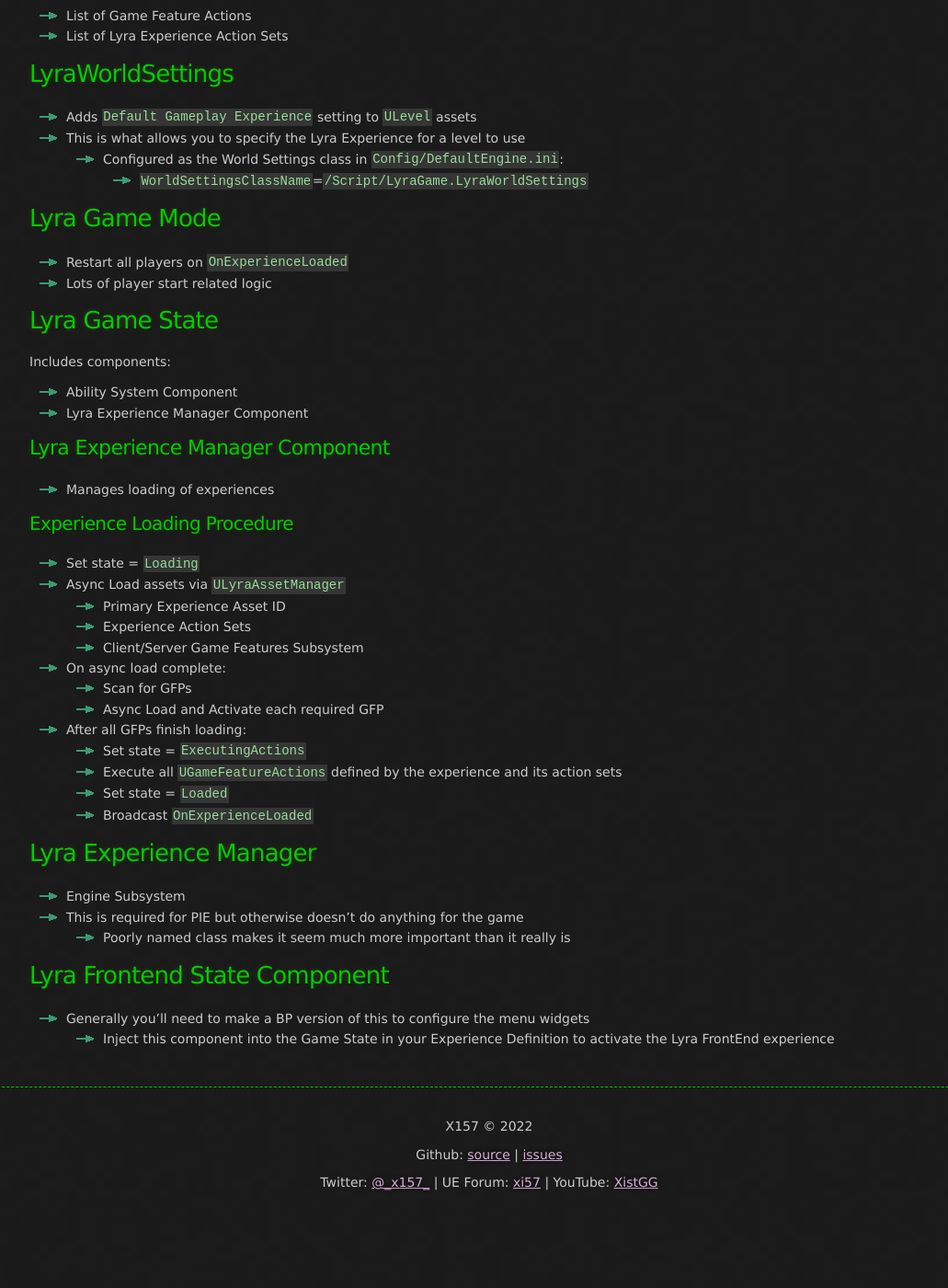
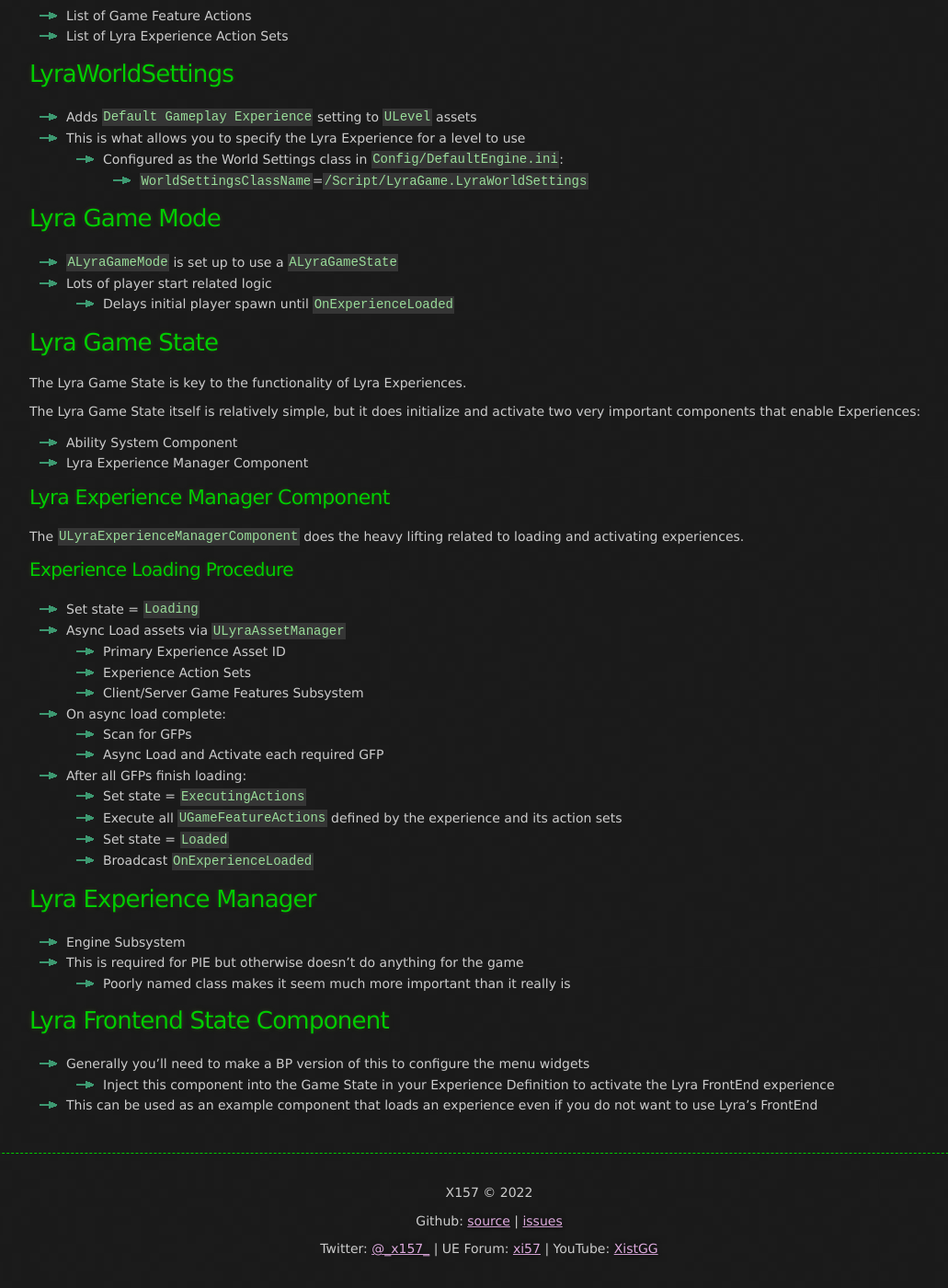
Before and after one commit to x157/x157.github.io, a Jekyll site: the page built from UE5/LyraStarterGame/Experience/index.md, in a window 1280 px wide and 1400 px high, scrolled down 1077 px. Shown: the whole window at 92% size, without its empty margins (108-1139 px from the left). Built offline with Jekyll 4.4.1, drawn with Linux system fonts in a browser that asks for light colours; before the commit the page ends 2405 px from its top, so only the background shows below that.

Commit message:
Iterate Lyra Game State info

```diff
--- a/UE5/LyraStarterGame/Experience/index.md
+++ b/UE5/LyraStarterGame/Experience/index.md
@@ -79,14 +79,18 @@ This is a Const Data Asset.  It literally defines a given experience.
 <a id='LyraGameMode'></a>
 ## Lyra Game Mode
 
-- Restart all players on `OnExperienceLoaded`
+- `ALyraGameMode` is set up to use a `ALyraGameState`
 - Lots of player start related logic
+  - Delays initial player spawn until `OnExperienceLoaded`
 
 
 <a id='LyraGameState'></a>
 ## Lyra Game State
 
-Includes components:
+The Lyra Game State is key to the functionality of Lyra Experiences.
+
+The Lyra Game State itself is relatively simple, but it does initialize
+and activate two very important components that enable Experiences:
 
 - Ability System Component
 - Lyra Experience Manager Component
@@ -95,7 +99,8 @@ Includes components:
 <a id='LyraExperienceManagerComponent'></a>
 ### Lyra Experience Manager Component
 
-- Manages loading of experiences
+The `ULyraExperienceManagerComponent`
+does the heavy lifting related to loading and activating experiences.
 
 <a id='ExperienceLoadingProcedure'></a>
 #### Experience Loading Procedure
@@ -127,3 +132,4 @@ Includes components:
 
 - Generally you'll need to make a BP version of this to configure the menu widgets
   - Inject this component into the Game State in your Experience Definition to activate the Lyra FrontEnd experience
+- This can be used as an example component that loads an experience even if you do not want to use Lyra's FrontEnd
```
